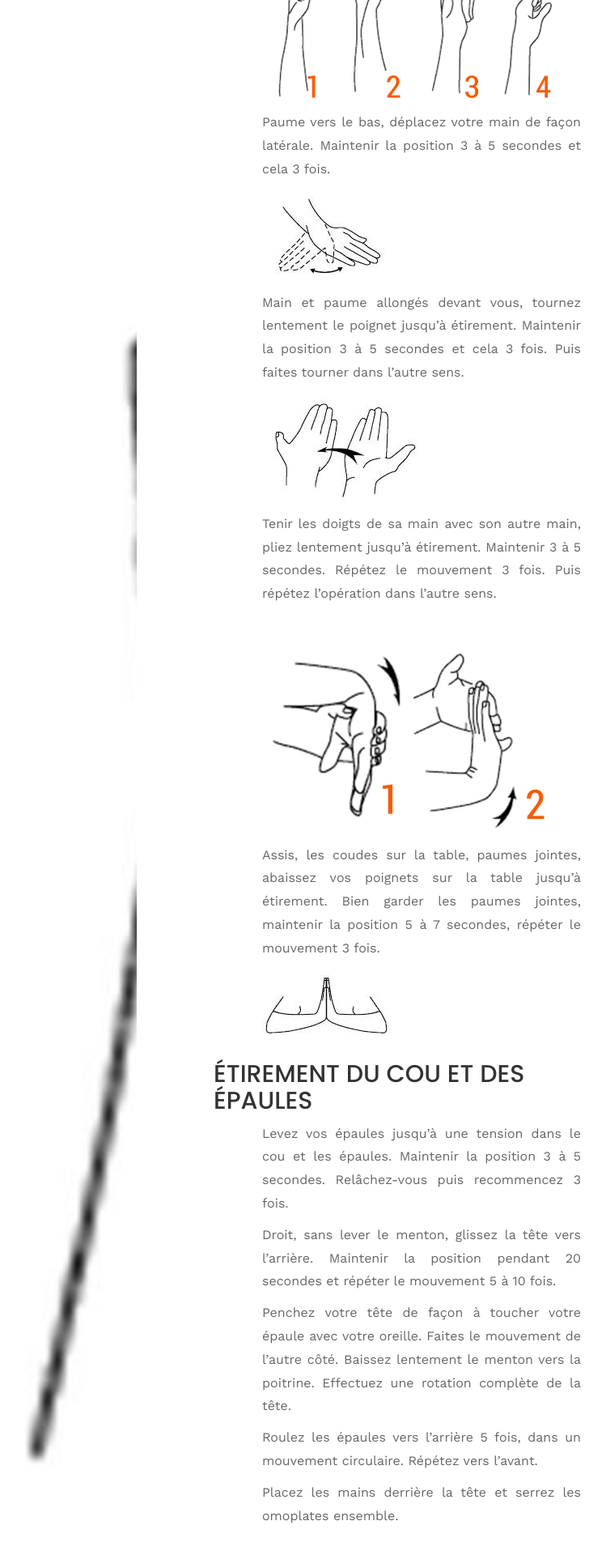
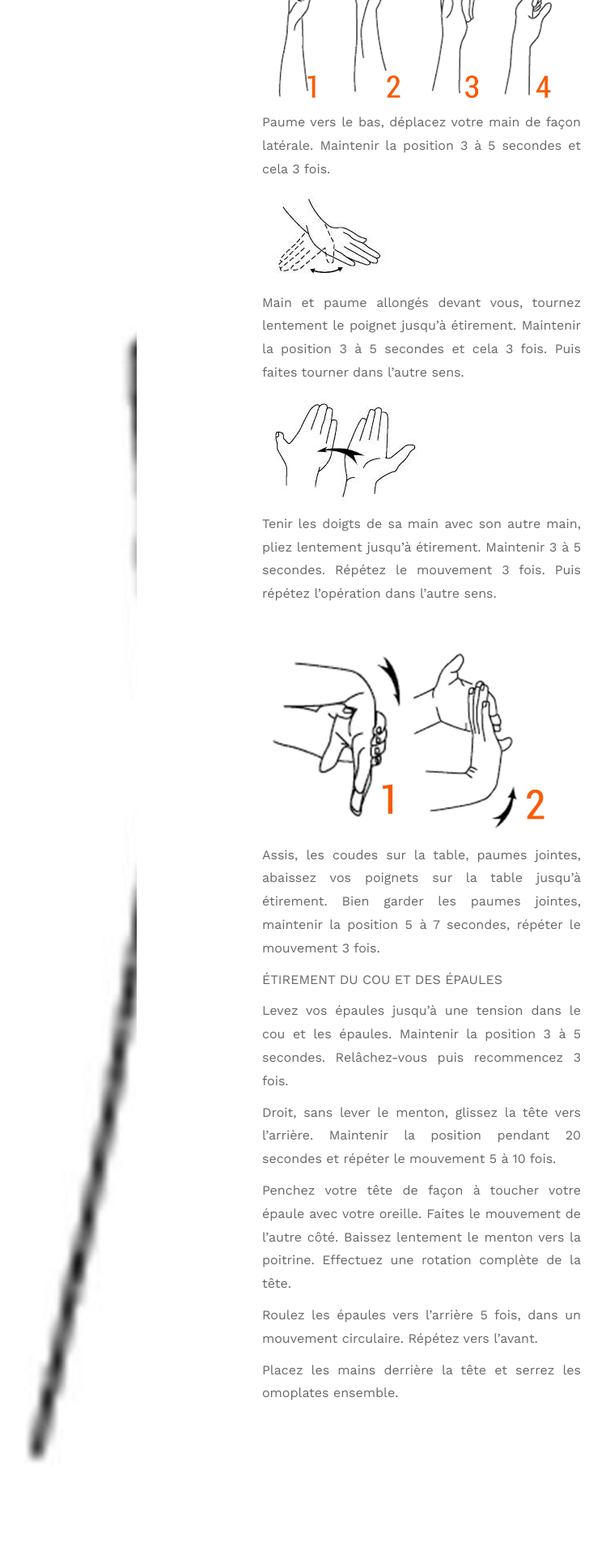
Before and after one commit to phildaponte/odemard, a Jekyll site: the page built from _posts/2017-06-26-que-faire-pendant-une-pause-au-travail-.md, in a window 1280 px wide. Shown: the part 856-2776 px from the top of the page at 81% size, without its empty margins (407-1156 px from the left). Built offline with Jekyll 4.4.1, drawn with Linux system fonts in a browser that asks for light colours; comment, search, counter and statistics services are not loaded.

Commit message:
Update Blog Post “2017-06-26-que-faire-pendant-une-pause-au-travail-”

```diff
--- a/_posts/2017-06-26-que-faire-pendant-une-pause-au-travail-.md
+++ b/_posts/2017-06-26-que-faire-pendant-une-pause-au-travail-.md
@@ -34,10 +34,7 @@ secondes. Répétez le mouvement 3 fois. Puis répétez l’opération dans l’
 Assis, les coudes sur la table, paumes jointes, abaissez vos poignets sur la table jusqu’à étirement.
 Bien garder les paumes jointes, maintenir la position 5 à 7 secondes, répéter le mouvement 3 fois.
 
-![null](/img/uploads/19264813_1310327712418552_1278617014_n.gif)
-
-## ÉTIREMENT DU COU ET DES ÉPAULES
-
+ÉTIREMENT DU COU ET DES ÉPAULES
 
 Levez vos épaules jusqu’à une tension dans le cou et les épaules. Maintenir la position 3 à 5 secondes.
 Relâchez-vous puis recommencez 3 fois.
```
